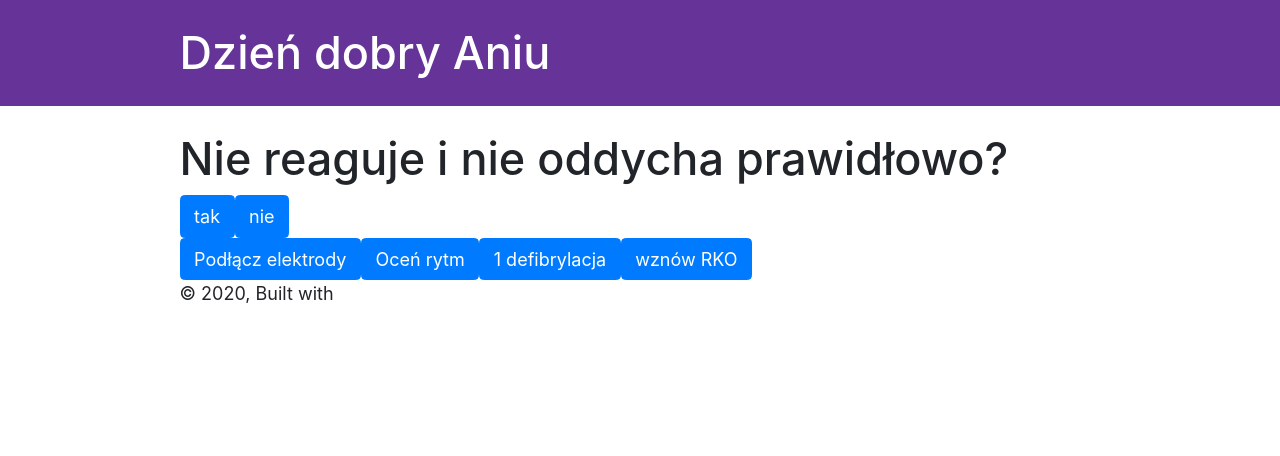
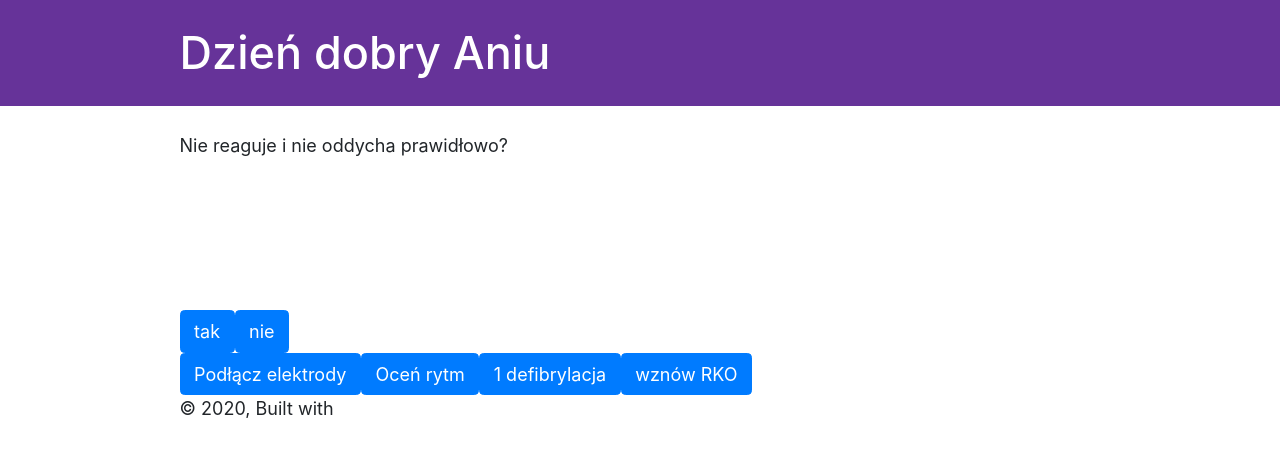
Before and after one commit to emceDev/Algorytm, a Gatsby site: page / in a window 1280 px wide. Built offline with nearby package versions, Linux system fonts and the light colour scheme; Gatsby itself is replaced by a stand-in of ours.

Commit message:
fixed height

```diff
--- a/src/components/Algorytm.js
+++ b/src/components/Algorytm.js
@@ -13,8 +13,8 @@ class Algorytm extends React.Component {
       tak = () => {
         if(this.state.step=="3"){
             this.setState({step:"4",question:"Reaguj!!!"});
-
-      }else{
+      }
+      else{
         this.setState({step:"1",question:"wzywasz zespół i co dalej?"});
       }}
       nie = () => {
@@ -38,7 +38,7 @@ class Algorytm extends React.Component {
       }
       wznowRKO = () => {
         if(this.state.step=="5"){
-            this.setState({step: "0",question:"Kocham Cię Aniu :* :)",rko:"success"});
+            this.setState({step: "0",question:"Kocham Cię Aniu :*. Ale pacjent Nie reaguje i nie oddycha prawidłowo?",rko:"success"});
         }
       }
 
@@ -50,7 +50,7 @@ class Algorytm extends React.Component {
     return (
       <div>
         <div>
-        <h1>{this.state.question}</h1>
+        <p style={{height:"20vh", fontSize:"auto"}}>{this.state.question}</p>
         <Button variant="primary" onClick={this.tak}>tak</Button>
         <Button variant="primary" onClick={this.nie}>nie</Button>
         </div>
```
